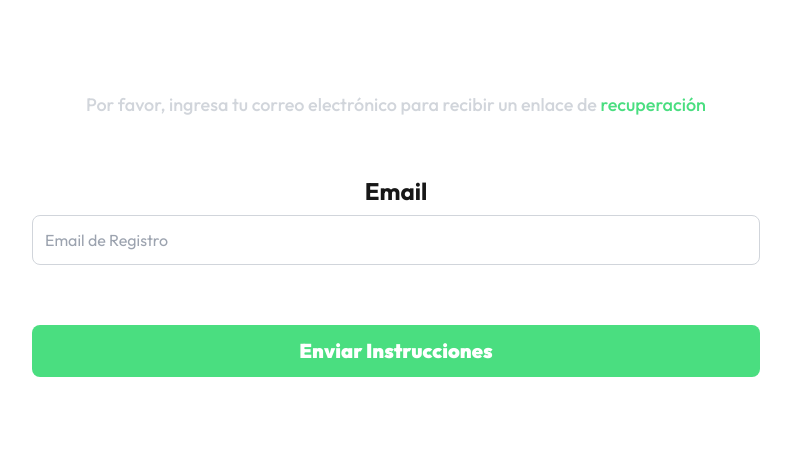
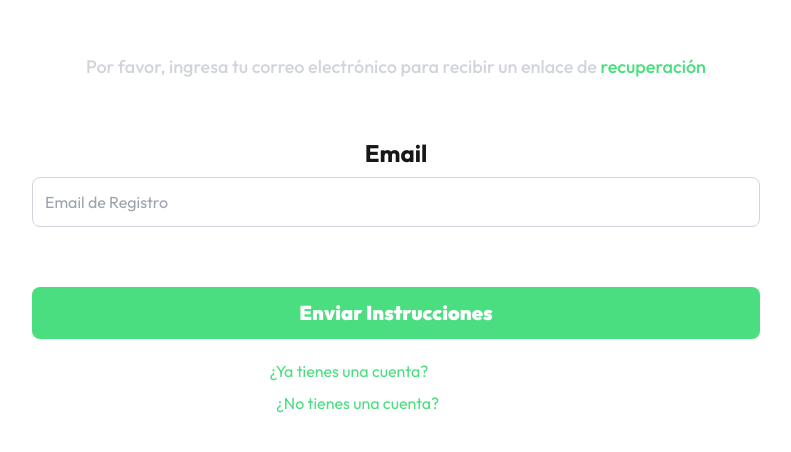
Before and after one commit to salvadorbravo09/GestionPresupuestos, a Next.js app in the folder frontend/: page /auth/forgot-password in a window 1280 px wide. Shown: the part 204-656 px from the top of the page, without its empty margins (244-1035 px from the left). Built offline with nearby package versions, Linux system fonts and the light colour scheme.

Commit message:
feat: add routing to forgot-password

```diff
--- a/frontend/app/auth/forgot-password/page.tsx
+++ b/frontend/app/auth/forgot-password/page.tsx
@@ -1,5 +1,6 @@
 import type { Metadata } from "next";
 import ForgotPasswordForm from "@/components/auth/ForgotPasswordForm";
+import Link from "next/link";
 
 export const metadata: Metadata = {
   title: "Gestion de Presupuestos - Olvide mi Password",
@@ -18,6 +19,26 @@ export default function ForgotPasswordPage() {
           <span className="text-green-400">recuperación</span>
         </p>
         <ForgotPasswordForm />
+
+        <nav className="mt-5 flex flex-col">
+          <Link
+            href="/auth/login"
+            className="text-center text-green-400 hover:text-green-300 transition duration-200"
+          >
+            ¿Ya tienes una cuenta?{" "}
+            <span className="text-white">Iniciar sesión</span>
+          </Link>
+        </nav>
+
+        <nav className="mt-2 flex flex-col">
+          <Link
+            href="/auth/register"
+            className="text-center text-green-400 hover:text-green-300 transition duration-200"
+          >
+            ¿No tienes una cuenta?{" "}
+            <span className="text-white">Regístrate</span>
+          </Link>
+        </nav>
       </div>
     </div>
   );
--- a/frontend/app/auth/register/page.tsx
+++ b/frontend/app/auth/register/page.tsx
@@ -18,7 +18,7 @@ export default function RegisterPage() {
         </p>
         <RegisterForm />
 
-        <nav className="mt-10 flex flex-col">
+        <nav className="mt-5 flex flex-col">
           <Link
             href="/auth/login"
             className="text-center text-green-400 hover:text-green-300 transition duration-200"
```
